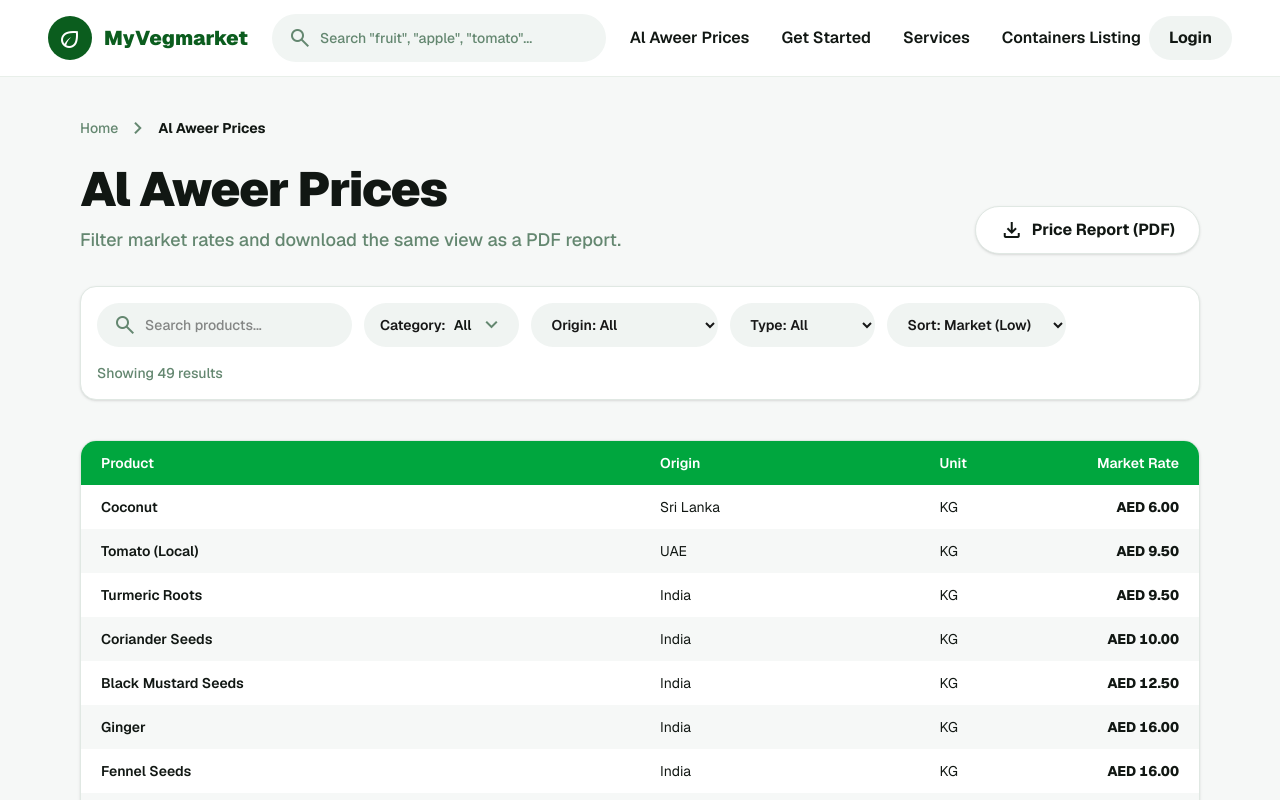
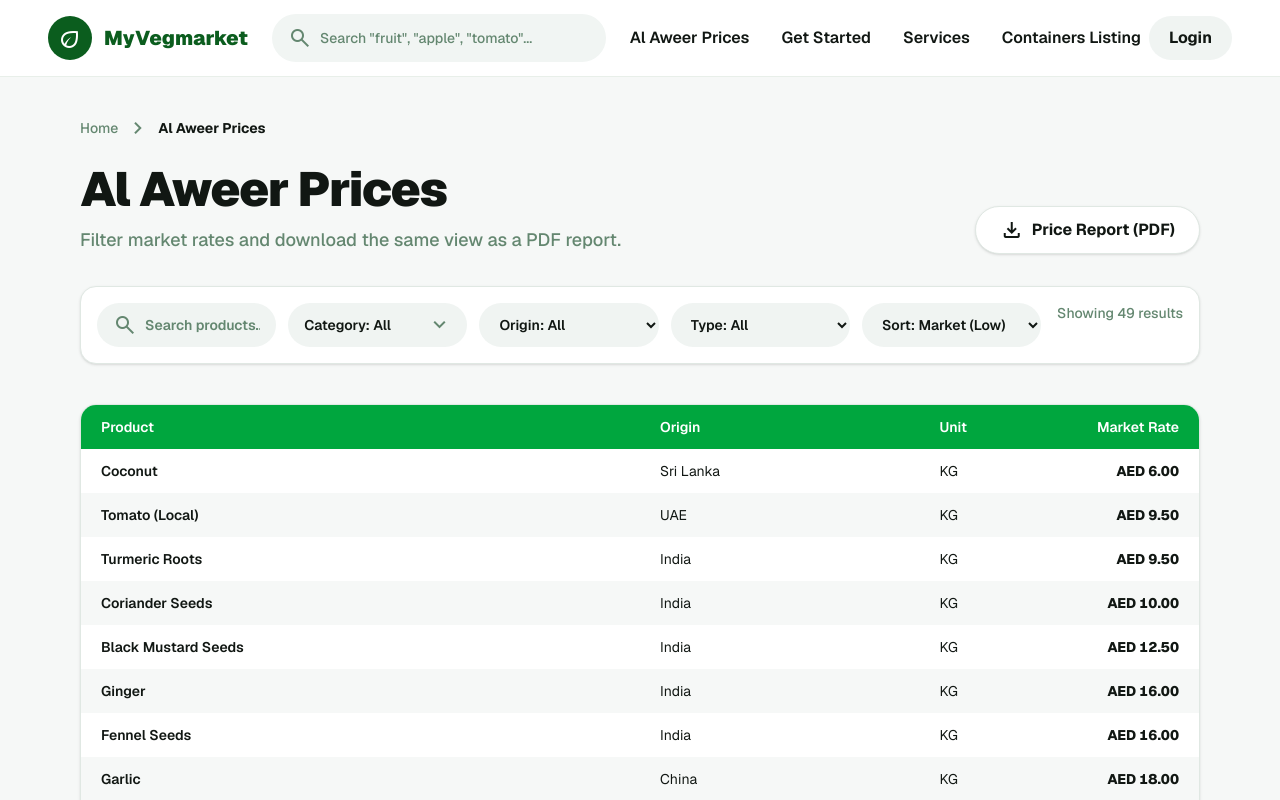
Before and after one commit to 192110686/MyVegmarket, a Next.js app: page /al-aweer-prices in a window 1280 px wide. Shown: the top 800 px of the page. Built offline with nearby package versions, Linux system fonts and the light colour scheme.

Commit message:
fixed al aweer visible

```diff
--- a/src/app/al-aweer-prices/page.tsx
+++ b/src/app/al-aweer-prices/page.tsx
@@ -222,11 +222,13 @@ export default function AlAweerPricesPage() {
         </div>
 
         {/* Filter Bar */}
-        <div className="bg-white rounded-2xl p-4 mb-10 shadow-sm border border-[#e0e8e3]">
-          <div className="flex flex-wrap items-center justify-between gap-4">
-            <div className="flex flex-wrap items-center gap-3">
+       {/* Filter Bar */}
+<div className="bg-white text-[#111713] rounded-2xl p-4 mb-10 shadow-sm border border-[#e0e8e3]">
+  <div className="grid grid-cols-1 lg:grid-cols-[1fr_auto] gap-4 items-start">
+    {/* LEFT: filters */}
+    <div className="grid grid-cols-1 sm:grid-cols-2 lg:grid-cols-5 gap-3 min-w-0">
       {/* Search */}
-              <div className="relative">
+      <div className="relative w-full min-w-0">
         <span className="material-symbols-outlined absolute left-4 top-1/2 -translate-y-1/2 text-[#648770]">
           search
         </span>
@@ -234,32 +236,32 @@ export default function AlAweerPricesPage() {
           value={search}
           onChange={(e) => setSearch(e.target.value)}
           placeholder="Search products..."
-                  className="h-11 w-full rounded-full bg-[#f0f4f2] pl-12 pr-4 text-sm font-medium outline-none focus:ring-2 focus:ring-[#0B5D1E]/20"
+          className="h-11 w-full min-w-0 rounded-full bg-[#f0f4f2] pl-12 pr-4 text-sm font-semibold text-[#111713] placeholder:text-[#648770] outline-none focus:ring-2 focus:ring-[#0B5D1E]/20"
         />
       </div>
 
-              {/* Categories dropdown (inline) */}
-              <div className="relative" ref={catRef}>
+      {/* Categories dropdown */}
+      <div className="relative w-full min-w-0" ref={catRef}>
         <button
           type="button"
           onClick={() => setCatOpen((v) => !v)}
-                  className="h-11 rounded-full bg-[#f0f4f2] px-4 text-sm font-semibold outline-none flex items-center gap-2"
+          className="h-11 w-full min-w-0 rounded-full bg-[#f0f4f2] px-4 text-sm font-semibold outline-none flex items-center justify-between gap-2 text-[#111713] focus:ring-2 focus:ring-[#0B5D1E]/20"
         >
-                  <span>Category:</span>
-                  <span className="text-[#111713]">
+          <span className="truncate">
+            Category:{" "}
             {selectedCats.length === ALL_CATEGORIES.length
               ? "All"
               : selectedCats.length === 0
               ? "None"
               : `${selectedCats.length} selected`}
           </span>
-                  <span className="material-symbols-outlined text-[18px] text-[#648770]">
+          <span className="material-symbols-outlined text-[18px] text-[#648770] shrink-0">
             expand_more
           </span>
         </button>
 
         {catOpen && (
-                  <div className="absolute z-20 mt-2 w-[280px] rounded-2xl border border-[#e0e8e3] bg-white shadow-lg p-3">
+          <div className="absolute z-20 mt-2 w-full sm:w-[320px] rounded-2xl border border-[#e0e8e3] bg-white shadow-lg p-3">
             <div className="flex items-center justify-between mb-2">
               <span className="text-sm font-bold text-[#111713]">
                 Select Categories
@@ -313,7 +315,7 @@ export default function AlAweerPricesPage() {
               })}
             </div>
 
-                    <div className="mt-3 text-[12px] font-semibold text-[#648770]">
+            <div className="mt-3 text-[12px] font-semibold text-[#648770] break-words">
               Selected: {selectedCatsText}
             </div>
           </div>
@@ -325,7 +327,7 @@ export default function AlAweerPricesPage() {
         <select
           value={origin}
           onChange={(e) => setOrigin(e.target.value)}
-                  className="h-11 rounded-full bg-[#f0f4f2] px-4 text-sm font-semibold outline-none"
+          className="h-11 w-full min-w-0 rounded-full bg-[#f0f4f2] px-4 text-sm font-semibold text-[#111713] outline-none focus:ring-2 focus:ring-[#0B5D1E]/20"
         >
           {origins.map((o) => (
             <option key={o} value={o}>
@@ -340,7 +342,7 @@ export default function AlAweerPricesPage() {
         <select
           value={type}
           onChange={(e) => setType(e.target.value as any)}
-                  className="h-11 rounded-full bg-[#f0f4f2] px-4 text-sm font-semibold outline-none"
+          className="h-11 w-full min-w-0 rounded-full bg-[#f0f4f2] px-4 text-sm font-semibold text-[#111713] outline-none focus:ring-2 focus:ring-[#0B5D1E]/20"
         >
           <option value="All">Type: All</option>
           <option value="Organic">Type: Organic</option>
@@ -352,18 +354,24 @@ export default function AlAweerPricesPage() {
       <select
         value={sort}
         onChange={(e) => setSort(e.target.value as any)}
-                className="h-11 rounded-full bg-[#f0f4f2] px-4 text-sm font-semibold outline-none"
+        className="h-11 w-full min-w-0 rounded-full bg-[#f0f4f2] px-4 text-sm font-semibold text-[#111713] outline-none focus:ring-2 focus:ring-[#0B5D1E]/20"
       >
         <option value="low">Sort: Market (Low)</option>
         <option value="high">Sort: Market (High)</option>
       </select>
     </div>
 
-            <div className="text-sm font-medium text-[#648770]">
+    {/* RIGHT: count */}
+    <div className="text-sm font-medium text-[#648770] lg:text-right">
       Showing {filtered.length} results
     </div>
   </div>
 </div>
+
+
+
+
+
 
         {/* Table view */}
        {/* ✅ MOBILE: premium stacked rows (no horizontal scroll) */}
```
Lines whose indentation alone changed are shown as unchanged.
